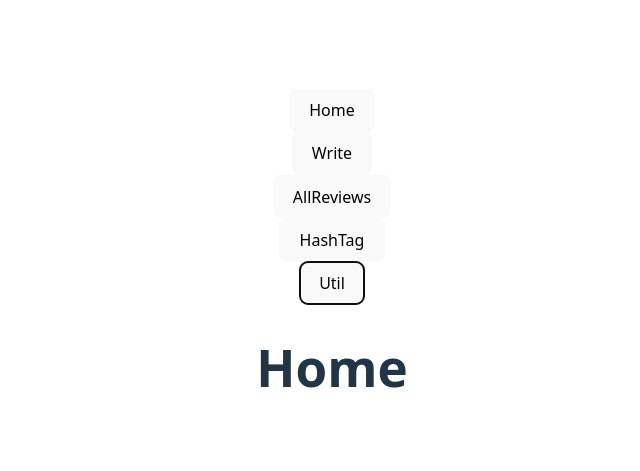
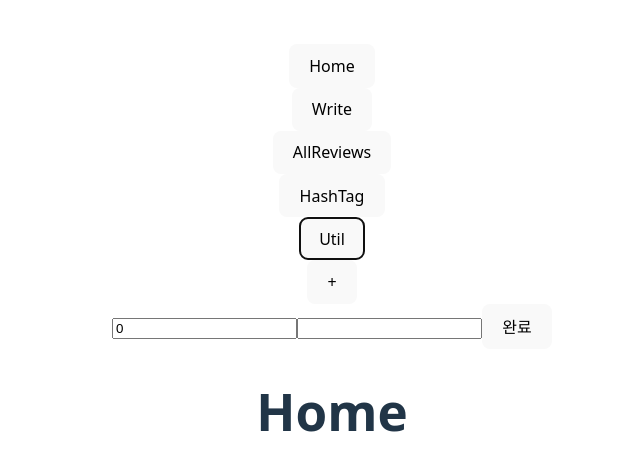
Before and after one commit to ZZAAE/React_BMW, a React (Vite) app: page / in a window 1280 px wide. Shown: the part 141-612 px from the top of the page, without its empty margins (308-948 px from the left). Built offline with nearby package versions, Linux system fonts and the light colour scheme.

Commit message:
write 로직 완성

```diff
--- a/src/App.jsx
+++ b/src/App.jsx
@@ -5,14 +5,19 @@ import AllReviews from './pages/AllReviews'
 import Home from './pages/Home'
 import Write from './pages/Write'
 import Hashtag from './pages/Hashtag'
+import { useState } from 'react'
+import { dummyReviews } from './hooks/dummyReviews'
 
 
 function App() {
 
+  const [ReviewData, setReviewData] = useState(dummyReviews);
+  const [ReviewInfo, setReviewInfo] = useState([]);
+
   return (
     <BrowserRouter>
-      <Nav_Bar />
-
+      <Nav_Bar/>
+      <Write ReviewData={ReviewData} setReviewData={setReviewData} ReviewInfo={ReviewInfo} setReviewInfo={setReviewInfo}/>
       <Routes>
         <Route path="/" element={<Home />} />
         <Route path="/Write" element={<Write />} />
--- a/src/components/BtnSearch.jsx
+++ b/src/components/BtnSearch.jsx
@@ -2,19 +2,26 @@ import { dummyReviews } from "../hooks/dummyReviews";
 
 //const [reviewInfo ,setReviewInfo] = useState([]);
 
-const BtnSearch = ({setReviewInfo}) => {
-    const reviewInfo = dummyReviews[0];
+const BtnSearch = ({ setReviewInfo }) => {
 
-    const Info = {
-        media_type: reviewInfo.media_type,
-        title: reviewInfo.title,
-        creator: reviewInfo.creator,
-        thumbnail: reviewInfo.thumbnail,
-        genre: reviewInfo.genre,
-    }
+    const addInfo = () => {
+
+        const { media_type, title, creator, thumbnail, genre } = dummyReviews[0];
+
+        setReviewInfo({
+            media_type,
+            title,
+            creator,
+            thumbnail,
+            genre
+        });
+
+    };
 
 
-    return setReviewInfo(Info);
+    return (
+        <button onClick={addInfo}>+</button>
+    );
 
 }
 
--- a/src/pages/Write.jsx
+++ b/src/pages/Write.jsx
@@ -1,7 +1,8 @@
 import { useRef, useState } from "react";
 import { useNavigate } from "react-router-dom";
+import BtnSearch from "../components/BtnSearch";
 
-const Write = ({ ReviewData, setReviewData, ReviewInfo }) => {
+const Write = ({ ReviewData, setReviewData, ReviewInfo , setReviewInfo}) => {
 
     const nav = useNavigate();
     const ReviewId = useRef(ReviewData.length);
@@ -28,6 +29,8 @@ const Write = ({ ReviewData, setReviewData, ReviewInfo }) => {
     };
 
     const handleCreate = () => {
+
+        if (!reviewInfo) return;
 
         if (!review.trim()) return;
 
@@ -60,6 +63,9 @@ const Write = ({ ReviewData, setReviewData, ReviewInfo }) => {
     return (
         <div>
             <div>
+                <BtnSearch setReviewInfo={setReviewInfo}/>
+            </div>
+            <div>
                 <input type="number" value={rating}
                     onChange={addRating} />
                 <input type="text" value={review}
```
